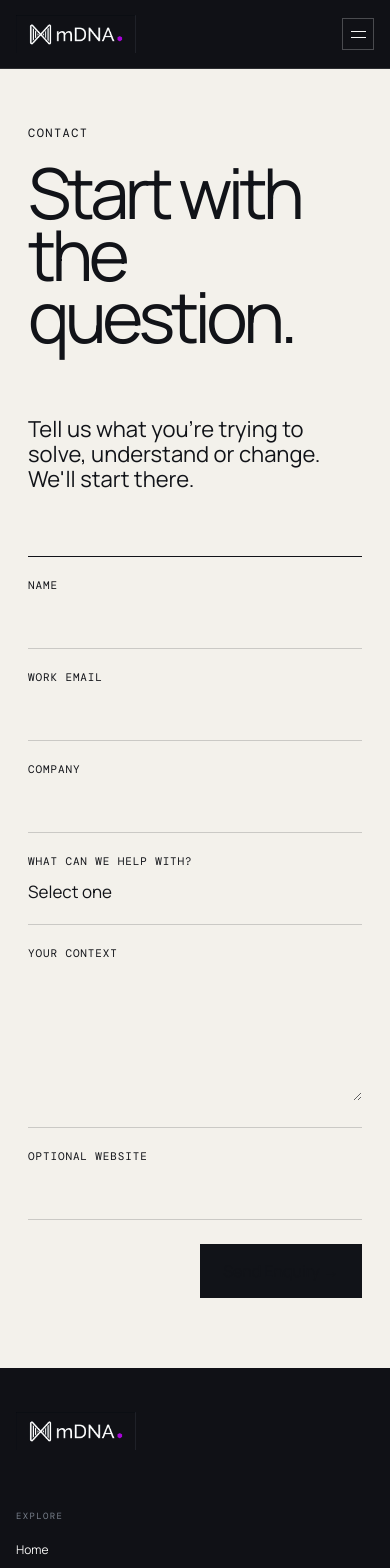
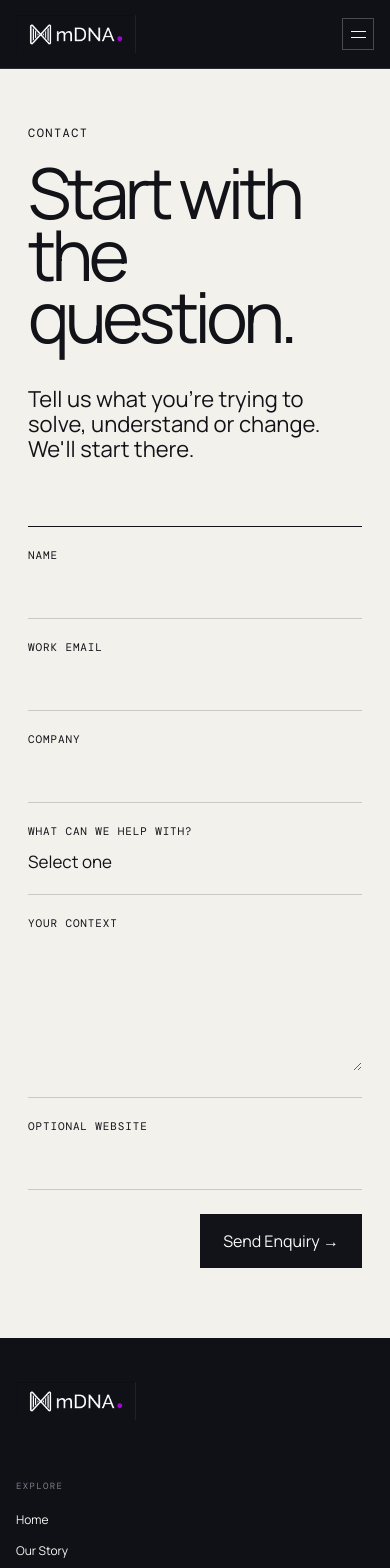
Before and after one commit to priyacse21/mdna_web, a React (Vite) app: page /contact in a window 390 px wide. Shown: the top 1568 px of the page. Built offline with nearby package versions, Linux system fonts and the light colour scheme.

Commit message:
contact page is updated

```diff
--- a/src/components/common/NeedList/NeedList.jsx
+++ b/src/components/common/NeedList/NeedList.jsx
@@ -143,11 +143,6 @@ export default function NeedList({
         );
       })}
 
-      {showFooter && (
-        <em className="block mt-3 text-[#6b7580] font-mono text-[9px] uppercase not-italic">
-          The starting point matters.
-        </em>
-      )}
     </div>
   );
 }
--- a/src/components/layout/Footer.jsx
+++ b/src/components/layout/Footer.jsx
@@ -67,12 +67,6 @@ export default function Footer() {
               Connect
             </p>
 
-            <a
-              href="mailto:hello@mdna.digital"
-              className="text-[#f8f8f7] text-[12px] no-underline hover:text-[#bd00f2] transition-colors"
-            >
-              hello@mdna.digital
-            </a>
 
             {primaryNavigation.slice(3).map(({ label, path }) => (
               <Link
--- a/src/screens/contact/ContactSection.jsx
+++ b/src/screens/contact/ContactSection.jsx
@@ -1,4 +1,5 @@
 // src/pages/Contact/Contact.jsx
+
 import { useState } from "react";
 import { useForm } from "react-hook-form";
 import { zodResolver } from "@hookform/resolvers/zod";
@@ -14,89 +15,239 @@ const helpOptions = [
 ];
 
 const schema = z.object({
-  name: z.string().trim().min(1, "Name is required."),
-  email: z.string().trim().min(1, "Work email is required.").email("Enter a valid email."),
+  name: z.string().trim().min(1, "Name is required."),name: z
+  .string()
+  .trim()
+  .min(1, "Name is required.")
+  .regex(/^[A-Za-z]+(?: [A-Za-z]+)*$/, "Name must contain only letters."),  email: z
+    .string()
+    .trim()
+    .min(1, "Work email is required.")
+    .email("Enter a valid email."),
   company: z.string().trim().min(1, "Company is required."),
   help: z.string().min(1, "Please select one."),
   context: z.string().trim().min(1, "Tell us a bit of context."),
-  website: z.string().trim().url("Include http:// or https://").optional().or(z.literal("")),
+  website: z
+    .string()
+    .trim()
+    .url("Include http:// or https://")
+    .optional()
+    .or(z.literal("")),
 });
 
 const Contact = () => {
   const [status, setStatus] = useState("");
+
   const {
     register,
     handleSubmit,
     formState: { errors },
-  } = useForm({ resolver: zodResolver(schema) });
+  } = useForm({
+    resolver: zodResolver(schema),
+  });
 
   const onSubmit = (data) => {
-    // TODO: connect to backend / email service here — data is already validated
     console.log(data);
-    setStatus("Thanks — your enquiry is ready to be sent to hello@mdna.digital.");
+    setStatus(
+      "Thanks — your enquiry is ready to be sent to hello@mdna.digital."
+    );
   };
 
   return (
     <div className="bg-[#f3f1eb] font-sans text-[#111318]">
-      <main className="px-[5vw] pt-[7vw] pb-[8vw] max-[760px]:px-7 max-[760px]:pt-[55px] max-[760px]:pb-[70px]">
-        <div className="font-mono text-[12px] tracking-[0.12em] uppercase">Contact</div>
-        <h1 className="m-0 mt-6 mb-[7vw] max-w-[1050px] text-[clamp(56px,9vw,145px)] leading-[0.88] tracking-[-0.065em] max-[760px]:mt-5 max-[760px]:mb-[70px] max-[760px]:text-[clamp(54px,18vw,90px)]">
+      <main className="px-[4vw] pt-[3vw] pb-[8vw] max-[760px]:px-7 max-[760px]:pt-[55px] max-[760px]:pb-[70px]">
+
+
+        <section className="grid grid-cols-[minmax(0,1fr)_minmax(0,1fr)] items-start gap-[7vw] max-[760px]:grid-cols-1 max-[760px]:gap-[65px]">
+          <div className="sticky top-[3vw] max-[760px]:static">
+
+            <div className="font-mono text-[12px] tracking-[0.12em] uppercase">
+              Contact
+            </div>
+
+            <h1 className="m-0 mt-6 mb-[2.5vw] max-w-[1050px] text-[clamp(56px,9vw,145px)] leading-[0.88] tracking-[-0.065em] max-[760px]:mt-5 max-[760px]:mb-[40px] max-[760px]:text-[clamp(54px,18vw,90px)]">
               Start with
               <br />
               the question.
             </h1>
 
-        <section className="grid grid-cols-[1fr_1.15fr] items-start gap-[8vw] max-[760px]:grid-cols-1 max-[760px]:gap-[65px]">
             <div className="max-w-[540px] text-[clamp(22px,2.4vw,38px)] leading-[1.12]">
               Tell us what you're trying to solve, understand or change. We'll
               start there.
             </div>
+          </div>
 
-          <form className="border-t border-[#111318]" noValidate onSubmit={handleSubmit(onSubmit)}>
+          <form
+            className="w-full border-t border-[#111318]"
+            noValidate
+            onSubmit={handleSubmit(onSubmit)}
+          >
+
             <div className="border-b border-[#111318]/[0.18] py-5 focus-within:border-[#111318]">
-              <label className="mb-[9px] block font-mono text-[11px] tracking-[0.08em] uppercase" htmlFor="contact-name">Name</label>
-              <input className={`w-full border-0 bg-transparent text-[17px] outline-none [font-family:inherit] ${errors.name ? "text-[#c0392b]" : "text-[#111318]"}`} id="contact-name" {...register("name")} />
-              {errors.name && <span className="mt-[6px] block text-[11px] text-[#c0392b]">{errors.name.message}</span>}
+              <label
+                className="mb-[9px] block font-mono text-[11px] tracking-[0.08em] uppercase"
+                htmlFor="contact-name"
+              >
+                Name
+              </label>
+
+              <input
+                id="contact-name"
+                className={`w-full border-0 bg-transparent text-[17px] outline-none [font-family:inherit] ${
+                  errors.name ? "text-[#c0392b]" : "text-[#111318]"
+                }`}
+                {...register("name")}
+              />
+
+              {errors.name && (
+                <span className="mt-[6px] block text-[11px] text-[#c0392b]">
+                  {errors.name.message}
+                </span>
+              )}
             </div>
 
             <div className="border-b border-[#111318]/[0.18] py-5 focus-within:border-[#111318]">
-              <label className="mb-[9px] block font-mono text-[11px] tracking-[0.08em] uppercase" htmlFor="contact-email">Work Email</label>
-              <input className={`w-full border-0 bg-transparent text-[17px] outline-none [font-family:inherit] ${errors.email ? "text-[#c0392b]" : "text-[#111318]"}`} id="contact-email" type="email" {...register("email")} />
-              {errors.email && <span className="mt-[6px] block text-[11px] text-[#c0392b]">{errors.email.message}</span>}
+              <label
+                className="mb-[9px] block font-mono text-[11px] tracking-[0.08em] uppercase"
+                htmlFor="contact-email"
+              >
+                Work Email
+              </label>
+
+              <input
+                id="contact-email"
+                type="email"
+                className={`w-full border-0 bg-transparent text-[17px] outline-none [font-family:inherit] ${
+                  errors.email ? "text-[#c0392b]" : "text-[#111318]"
+                }`}
+                {...register("email")}
+              />
+
+              {errors.email && (
+                <span className="mt-[6px] block text-[11px] text-[#c0392b]">
+                  {errors.email.message}
+                </span>
+              )}
             </div>
 
             <div className="border-b border-[#111318]/[0.18] py-5 focus-within:border-[#111318]">
-              <label className="mb-[9px] block font-mono text-[11px] tracking-[0.08em] uppercase" htmlFor="contact-company">Company</label>
-              <input className={`w-full border-0 bg-transparent text-[17px] outline-none [font-family:inherit] ${errors.company ? "text-[#c0392b]" : "text-[#111318]"}`} id="contact-company" {...register("company")} />
-              {errors.company && <span className="mt-[6px] block text-[11px] text-[#c0392b]">{errors.company.message}</span>}
+              <label
+                className="mb-[9px] block font-mono text-[11px] tracking-[0.08em] uppercase"
+                htmlFor="contact-company"
+              >
+                Company
+              </label>
+
+              <input
+                id="contact-company"
+                className={`w-full border-0 bg-transparent text-[17px] outline-none [font-family:inherit] ${
+                  errors.company ? "text-[#c0392b]" : "text-[#111318]"
+                }`}
+                {...register("company")}
+              />
+
+              {errors.company && (
+                <span className="mt-[6px] block text-[11px] text-[#c0392b]">
+                  {errors.company.message}
+                </span>
+              )}
+            </div>
+
+
+            <div className="border-b border-[#111318]/[0.18] py-5 focus-within:border-[#111318]">
+              <label
+                className="mb-[9px] block font-mono text-[11px] tracking-[0.08em] uppercase"
+                htmlFor="contact-help"
+              >
+                What Can We Help With?
+              </label>
+
+              <select
+                id="contact-help"
+                defaultValue=""
+                className={`w-full cursor-pointer appearance-none border-0 bg-transparent text-[17px] outline-none [font-family:inherit] ${
+                  errors.help ? "text-[#c0392b]" : "text-[#111318]"
+                }`}
+                {...register("help")}
+              >
+                <option value="" disabled>
+                  Select one
+                </option>
+
+                {helpOptions.map((option) => (
+                  <option key={option} value={option}>
+                    {option}
+                  </option>
+                ))}
+              </select>
+
+              {errors.help && (
+                <span className="mt-[6px] block text-[11px] text-[#c0392b]">
+                  {errors.help.message}
+                </span>
+              )}
+            </div>
+            <div className="border-b border-[#111318]/[0.18] py-5 focus-within:border-[#111318]">
+              <label
+                className="mb-[9px] block font-mono text-[11px] tracking-[0.08em] uppercase"
+                htmlFor="contact-context"
+              >
+                Your Context
+              </label>
+
+              <textarea
+                id="contact-context"
+                className={`min-h-[130px] w-full resize-y border-0 bg-transparent text-[17px] outline-none [font-family:inherit] ${
+                  errors.context ? "text-[#c0392b]" : "text-[#111318]"
+                }`}
+                {...register("context")}
+              />
+
+              {errors.context && (
+                <span className="mt-[6px] block text-[11px] text-[#c0392b]">
+                  {errors.context.message}
+                </span>
+              )}
             </div>
 
             <div className="border-b border-[#111318]/[0.18] py-5 focus-within:border-[#111318]">
-              <label className="mb-[9px] block font-mono text-[11px] tracking-[0.08em] uppercase" htmlFor="contact-help">What Can We Help With?</label>
-              <select className={`w-full cursor-pointer appearance-none border-0 bg-transparent text-[17px] outline-none [font-family:inherit] ${errors.help ? "text-[#c0392b]" : "text-[#111318]"}`} id="contact-help" defaultValue="" {...register("help")}>
-                <option value="" disabled>Select one</option>
-                {helpOptions.map((option) => (
-                  <option key={option} value={option}>{option}</option>
-                ))}
-              </select>
-              {errors.help && <span className="mt-[6px] block text-[11px] text-[#c0392b]">{errors.help.message}</span>}
-            </div>
+              <label
+                className="mb-[9px] block font-mono text-[11px] tracking-[0.08em] uppercase"
+                htmlFor="contact-website"
+              >
+                Optional Website
+              </label>
 
-            <div className="border-b border-[#111318]/[0.18] py-5 focus-within:border-[#111318]">
-              <label className="mb-[9px] block font-mono text-[11px] tracking-[0.08em] uppercase" htmlFor="contact-context">Your Context</label>
-              <textarea className={`min-h-[130px] w-full resize-y border-0 bg-transparent text-[17px] outline-none [font-family:inherit] ${errors.context ? "text-[#c0392b]" : "text-[#111318]"}`} id="contact-context" {...register("context")} />
-              {errors.context && <span className="mt-[6px] block text-[11px] text-[#c0392b]">{errors.context.message}</span>}
-            </div>
+              <input
+                id="contact-website"
+                type="url"
+                className={`w-full border-0 bg-transparent text-[17px] outline-none [font-family:inherit] ${
+                  errors.website ? "text-[#c0392b]" : "text-[#111318]"
+                }`}
+                {...register("website")}
+              />
 
-            <div className="border-b border-[#111318]/[0.18] py-5 focus-within:border-[#111318]">
-              <label className="mb-[9px] block font-mono text-[11px] tracking-[0.08em] uppercase" htmlFor="contact-website">Optional Website</label>
-              <input className={`w-full border-0 bg-transparent text-[17px] outline-none [font-family:inherit] ${errors.website ? "text-[#c0392b]" : "text-[#111318]"}`} id="contact-website" type="url" {...register("website")} />
-              {errors.website && <span className="mt-[6px] block text-[11px] text-[#c0392b]">{errors.website.message}</span>}
+              {errors.website && (
+                <span className="mt-[6px] block text-[11px] text-[#c0392b]">
+                  {errors.website.message}
+                </span>
+              )}
             </div>
 
             <div className="flex items-center justify-between gap-5 pt-6 max-[760px]:flex-wrap">
-              <span aria-live="polite" className="min-h-4 font-mono text-[11px]">{status}</span>
-              <button className="cursor-pointer border-0 bg-[#111318] px-[23px] py-[15px] text-inherit transition-colors duration-[250ms] hover:bg-[#b400e8]" type="submit">Send Enquiry →</button>
+              <span
+                aria-live="polite"
+                className="min-h-4 font-mono text-[11px]"
+              >
+                {status}
+              </span>
+
+              <button
+                className="cursor-pointer border-0 bg-[#111318] px-[23px] py-[15px] text-white transition-colors duration-[250ms] hover:bg-[#b400e8]"
+                type="submit"
+              >
+                Send Enquiry →
+              </button>
             </div>
           </form>
         </section>
```
Lines whose indentation alone changed are shown as unchanged.
